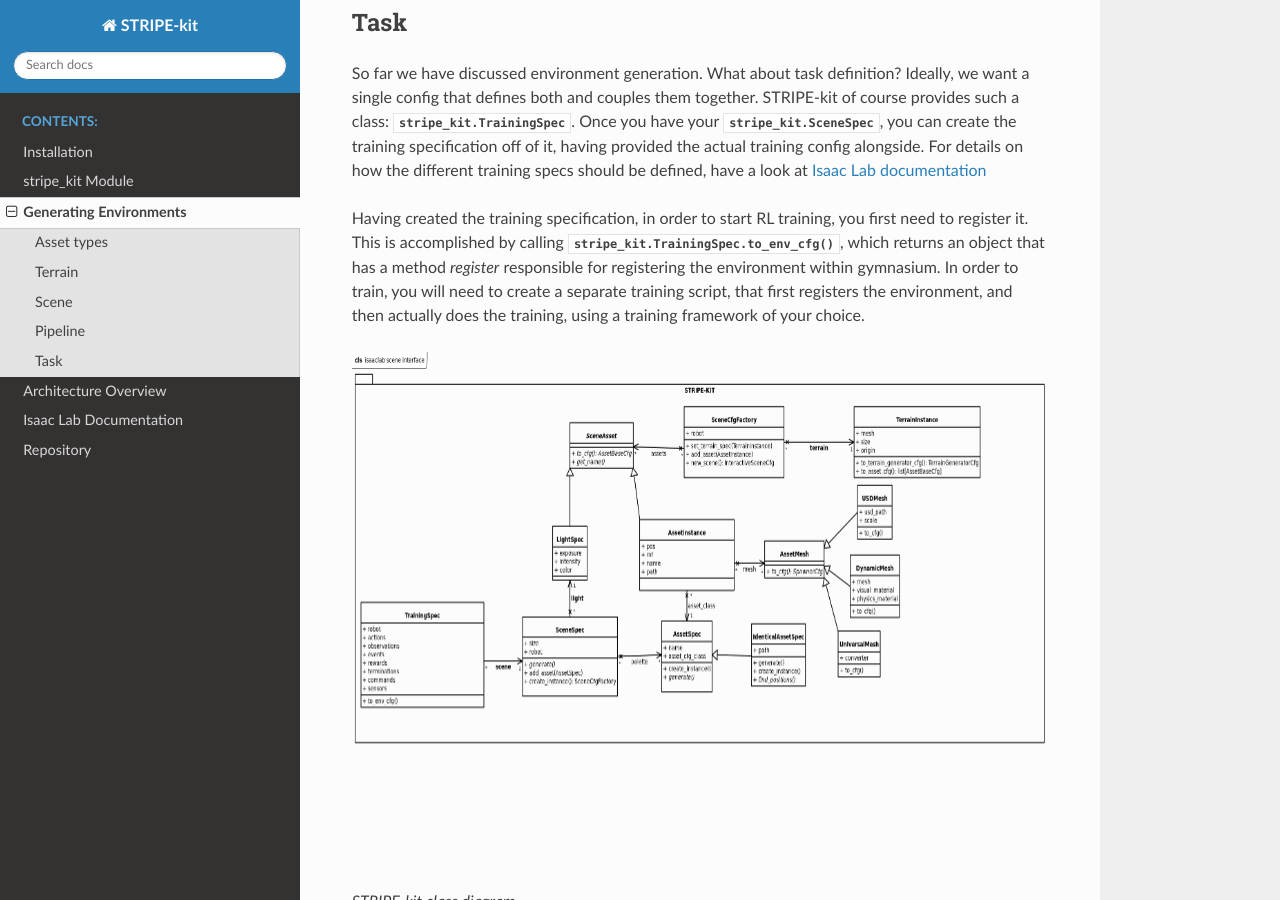
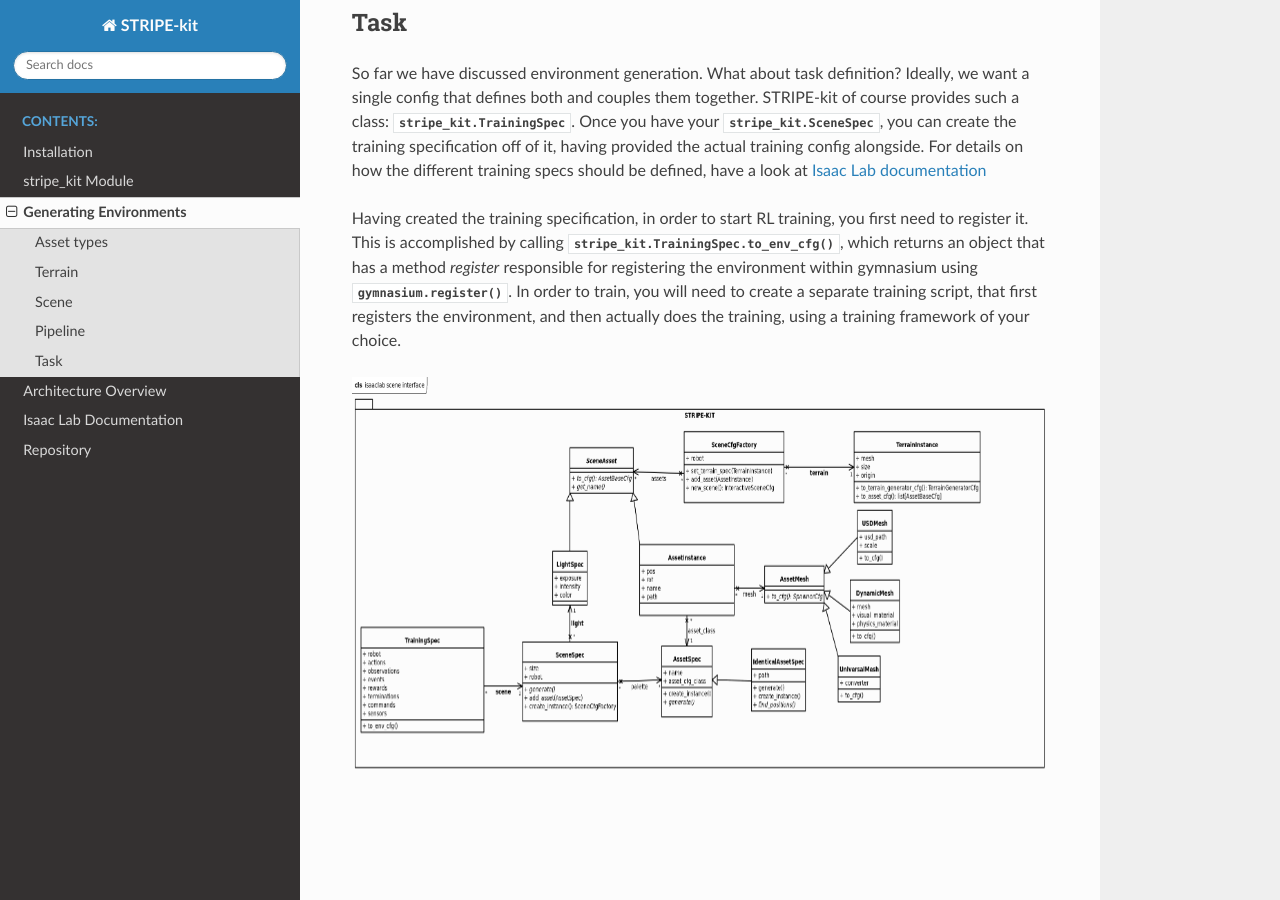
Before and after one commit to GrafCzterech/STRIPE-kit, a Sphinx documentation site: the page built from doc/source/generation.rst, in a window 1280 px wide and 900 px high, scrolled down 2728 px. Built offline with Sphinx 7.4.7 and the Read the Docs theme 3.1.0, drawn with Linux system fonts in a browser that asks for light colours.

Commit message:
Documentation tweaks

```diff
--- a/doc/source/conf.py
+++ b/doc/source/conf.py
@@ -18,7 +18,15 @@ extensions = [
     "sphinx.ext.autodoc",
     "sphinx.ext.napoleon",
     "sphinx_rtd_theme",
+    "sphinx.ext.intersphinx",
 ]
+
+intersphinx_mapping = {
+    "isaaclab": ("https://isaac-sim.github.io/IsaacLab/main/", None),
+    "trimesh": ("https://trimesh.org/", None),
+    "gymnasium": ("https://gymnasium.farama.org/", None),
+    "numpy": ("https://numpy.org/doc/stable/", None),
+}
 
 
 templates_path = ["_templates"]
--- a/doc/source/generation.rst
+++ b/doc/source/generation.rst
@@ -123,7 +123,8 @@ Having created the training specification, in order to start RL training, you
 first need to register it. This is accomplished by calling
 :py:meth:`stripe_kit.TrainingSpec.to_env_cfg`, which returns an object that has
 a method `register` responsible for registering the
-environment within gymnasium. In order to train, you will need to create
+environment within gymnasium using :py:func:`gymnasium.register`.
+In order to train, you will need to create
 a separate training script, that first registers the environment,
 and then actually does the training, using a training framework of your choice.
 
```
